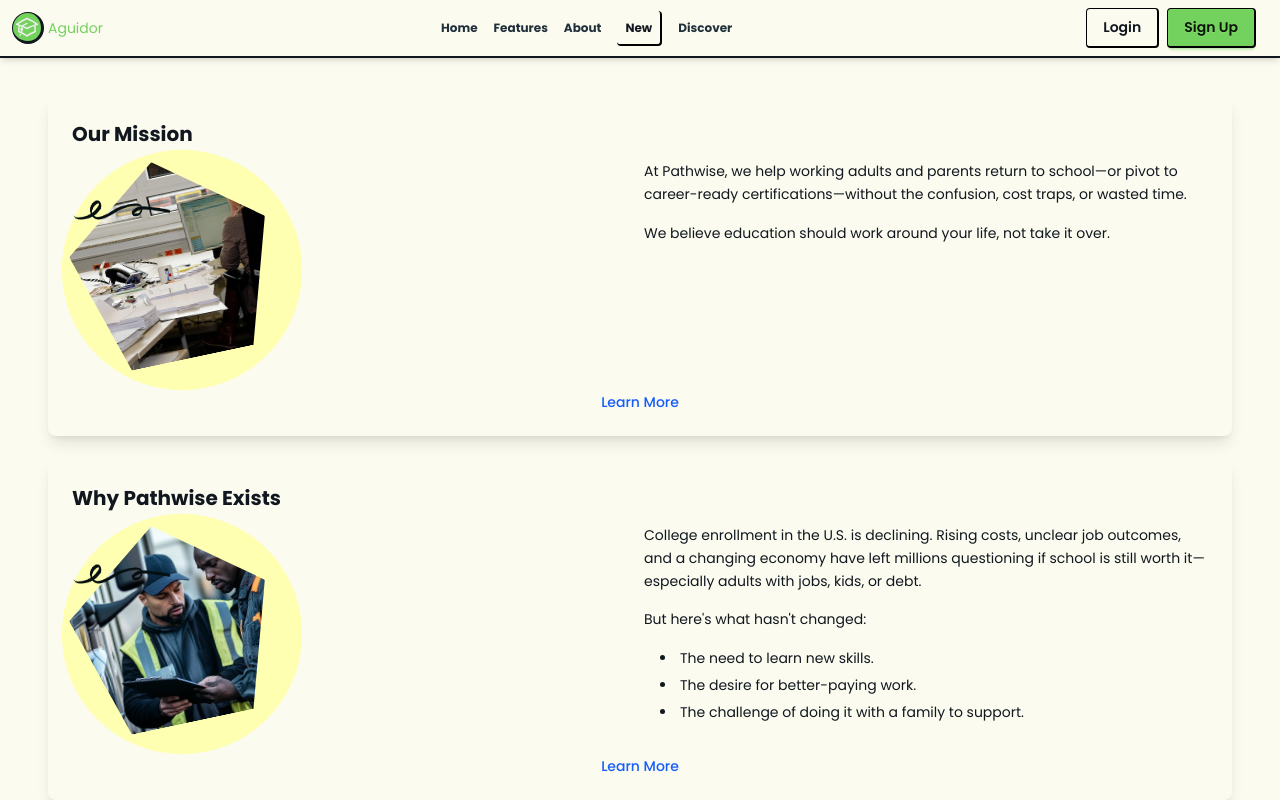
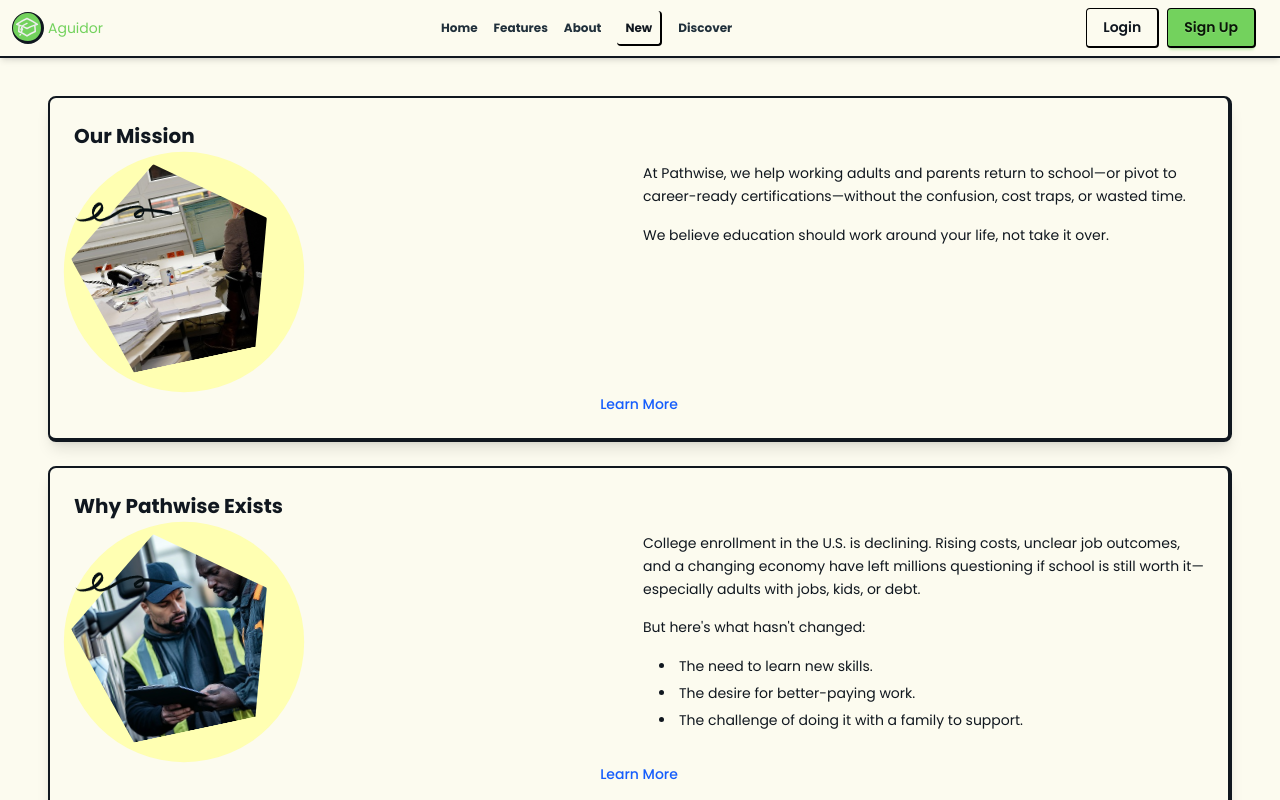
Before and after one commit to jjosephd/relearn_io, a React (Vite) app in the folder ui/: page /about in a window 1280 px wide. Shown: the top 800 px of the page. Built offline with nearby package versions, Linux system fonts and the light colour scheme.

Commit message:
ui: updates to about card border

```diff
--- a/ui/src/components/cards/AboutCard.tsx
+++ b/ui/src/components/cards/AboutCard.tsx
@@ -23,7 +23,7 @@ const AboutCard = ({
   const toggleExpand = () => setExpanded((prev) => !prev);
 
   return (
-    <div className="card relative p-6 rounded-lg shadow-lg transition-shadow hover:shadow-xl">
+    <div className="card relative p-6 rounded-lg shadow-lg transition-shadow hover:shadow-xl border-2 border-r-4 border-b-4">
       <div className="text-xl font-bold mb-3 z-3">{title}</div>
       <div className="grid grid-cols-1 md:grid-cols-2 gap-2 relative">
         {/* Triangle SVG background */}
```
